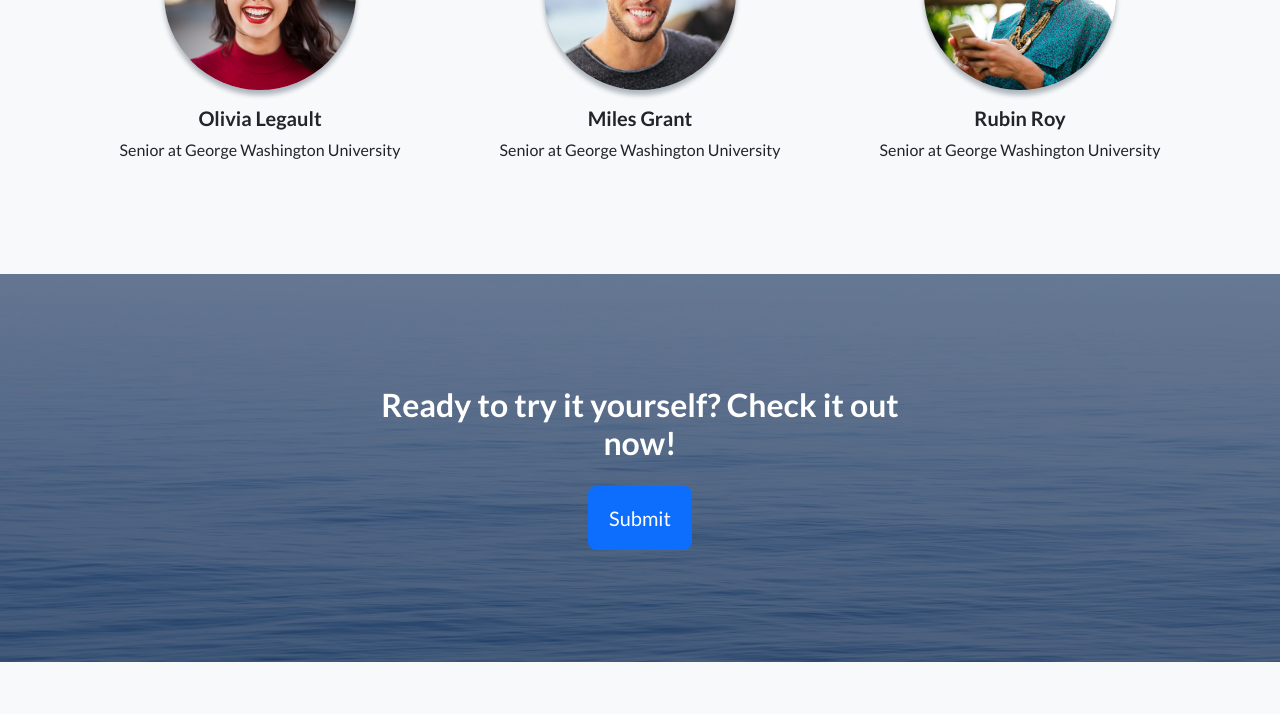
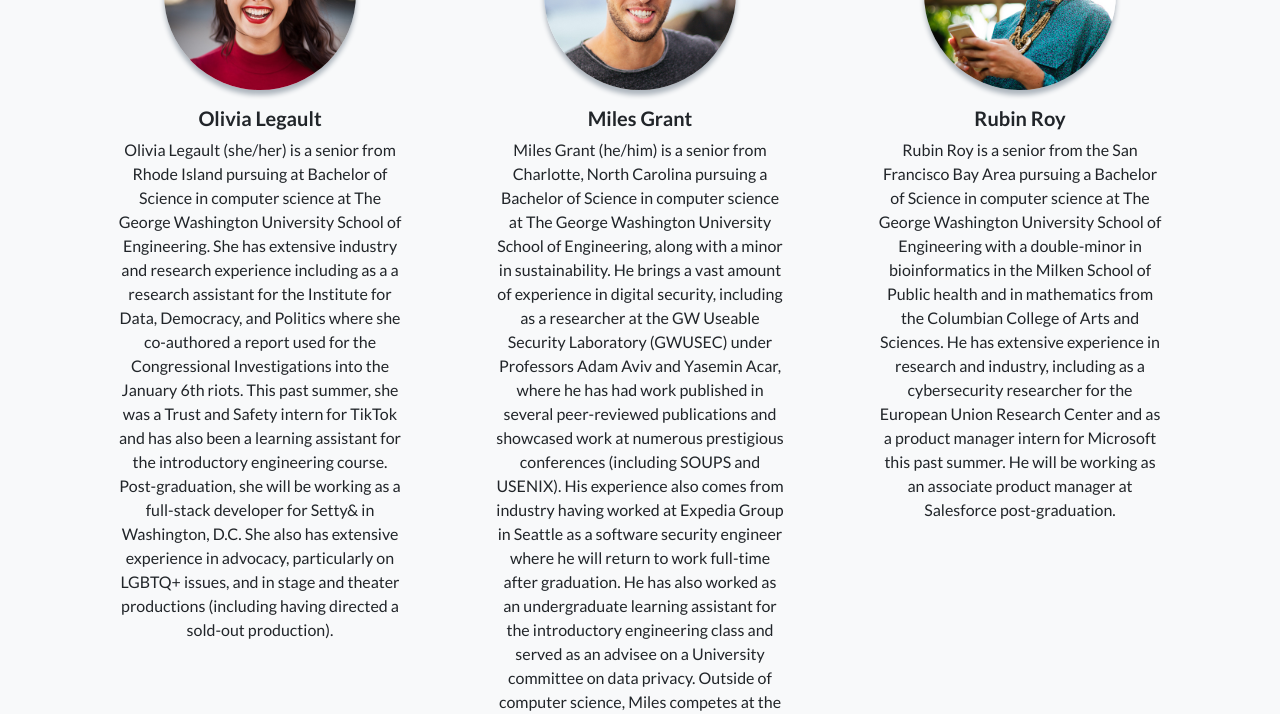
Before and after one commit to olegault/SeniorDesignWebsite, a plain HTML site: page index.html in a window 1280 px wide. Shown: the part 3220-3934 px from the top of the page. Drawn offline with nearby package versions, Linux system fonts and the light colour scheme.

Commit message:
site bios

```diff
--- a/index.html
+++ b/index.html
@@ -158,7 +158,9 @@
               />
               <h5>Olivia Legault</h5>
               <p class="font-weight-light mb-0">
-                Senior at George Washington University
+                Olivia Legault (she/her) is a senior from Rhode Island pursuing at Bachelor of Science in computer science at The George Washington University School of Engineering. She has extensive industry and research experience including as a a research assistant for the Institute for Data, Democracy, and Politics where
+                she co-authored a report used for the Congressional Investigations into the January 6th riots.
+                This past summer, she was a Trust and Safety intern for TikTok and has also been a learning assistant for the introductory engineering course. Post-graduation, she will be working as a full-stack developer for Setty& in Washington, D.C. She also has extensive experience in advocacy, particularly on LGBTQ+ issues, and in stage and theater productions (including having directed a sold-out production).
               </p>
             </div>
           </div>
@@ -171,7 +173,7 @@
               />
               <h5>Miles Grant</h5>
               <p class="font-weight-light mb-0">
-                Senior at George Washington University
+                Miles Grant (he/him) is a senior from Charlotte, North Carolina pursuing a Bachelor of Science in computer science at The George Washington University School of Engineering, along with a minor in sustainability. He brings a vast amount of experience in digital security, including as a researcher at the GW Useable Security Laboratory (GWUSEC) under Professors Adam Aviv and Yasemin Acar, where he has had work published in several peer-reviewed publications and showcased work at numerous prestigious conferences (including SOUPS and USENIX). His experience also comes from industry having worked at Expedia Group in Seattle as a software security engineer where he will return to work full-time after graduation. He has also worked as an undergraduate learning assistant for the introductory engineering class and served as an advisee on a University committee on data privacy. Outside of computer science, Miles competes at the Division I level of Track & Field, where he bears school-records in the high jump, long jump, and 100m dash and has represented GW in the A10 Championships. He is deeply passionate about sustainability, urbanism, and dismantling systems of oppression.
               </p>
             </div>
           </div>
@@ -184,7 +186,15 @@
               />
               <h5>Rubin Roy</h5>
               <p class="font-weight-light mb-0">
-                Senior at George Washington University
+                Rubin Roy is a senior from the San Francisco Bay Area pursuing
+                a Bachelor of Science in computer science at The George Washington
+                University School of Engineering with a double-minor in bioinformatics
+                in the Milken School of Public health and in mathematics from the
+                Columbian College of Arts and Sciences. He has extensive experience in
+                research and industry, including as a cybersecurity researcher for the
+                European Union Research Center and as a product manager intern for Microsoft
+                this past summer. He will be working as an associate product manager at
+                Salesforce post-graduation.
               </p>
             </div>
           </div>
```
